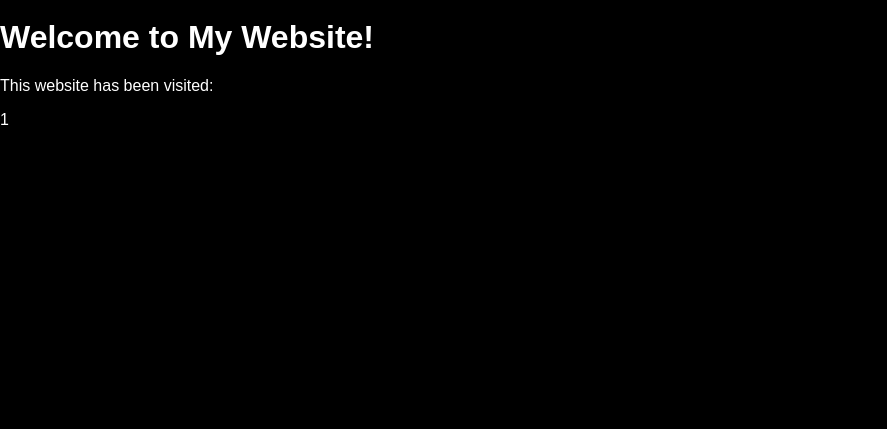
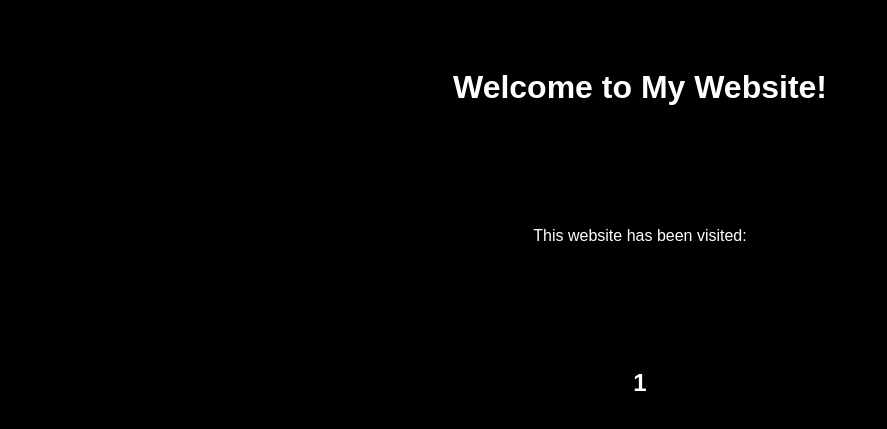
Before and after one commit to suneelbugatha/port1, a plain HTML site: page index.html in a window 1280 px wide. Shown: the part 1199-1628 px from the top of the page, without its empty margins (0-887 px from the left). Before the commit the page ends 1344 px from the top, so only its background shows below. Drawn offline with Linux system fonts and the light colour scheme; a small style sheet from the web is missing.

Commit message:
Update sunilportfolio1.css

```diff
--- a/sunilportfolio1.css
+++ b/sunilportfolio1.css
@@ -1,3 +1,13 @@
+  .counter{
+      font-family: Arial, sans-serif;
+      text-align: center;
+      padding: 50px;
+    }
+    #visit-count {
+      font-size: 24px;
+      font-weight: bold;
+    }
+
 body {
     font-family: Arial, sans-serif;
     margin: 0;
```
